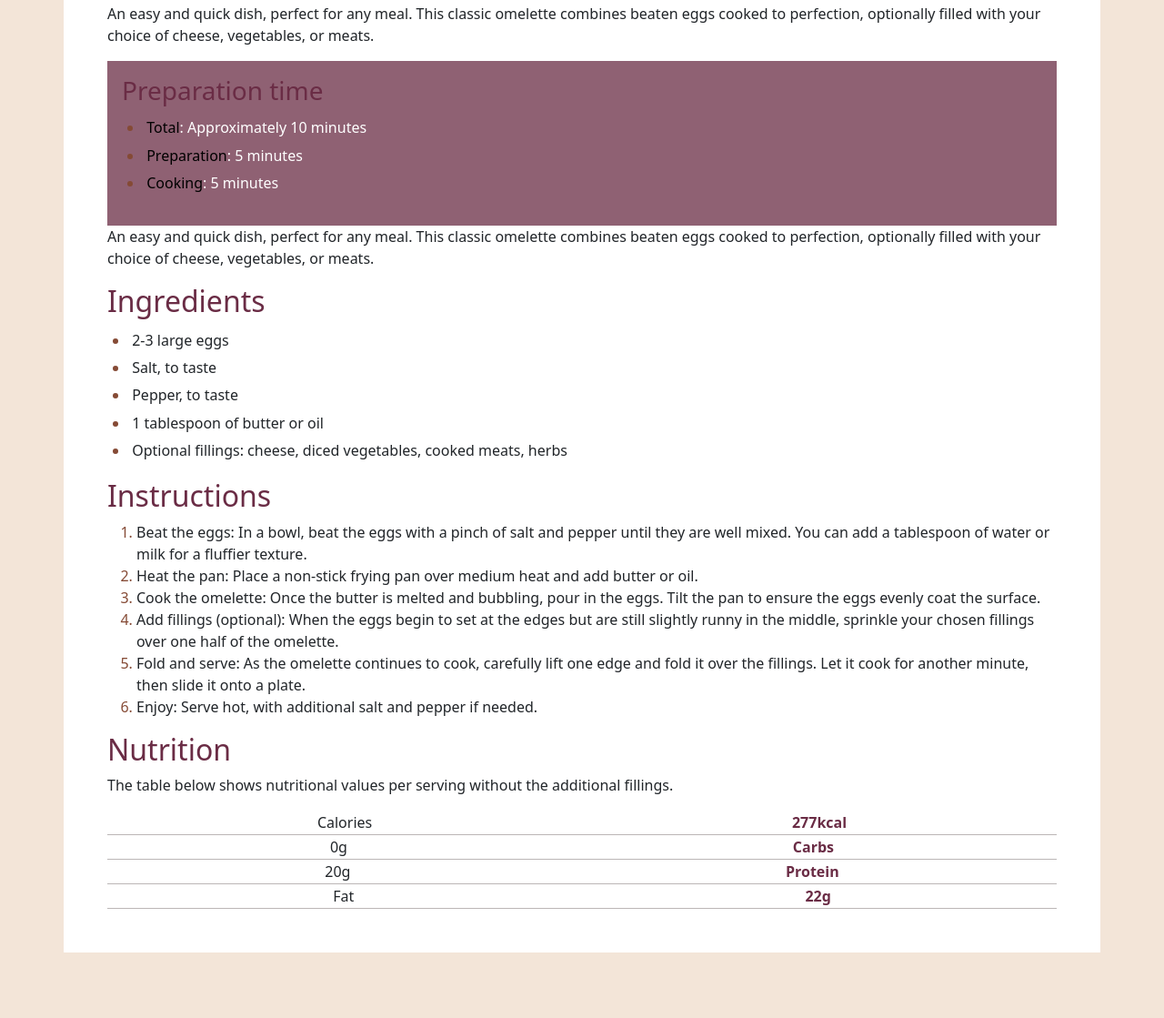
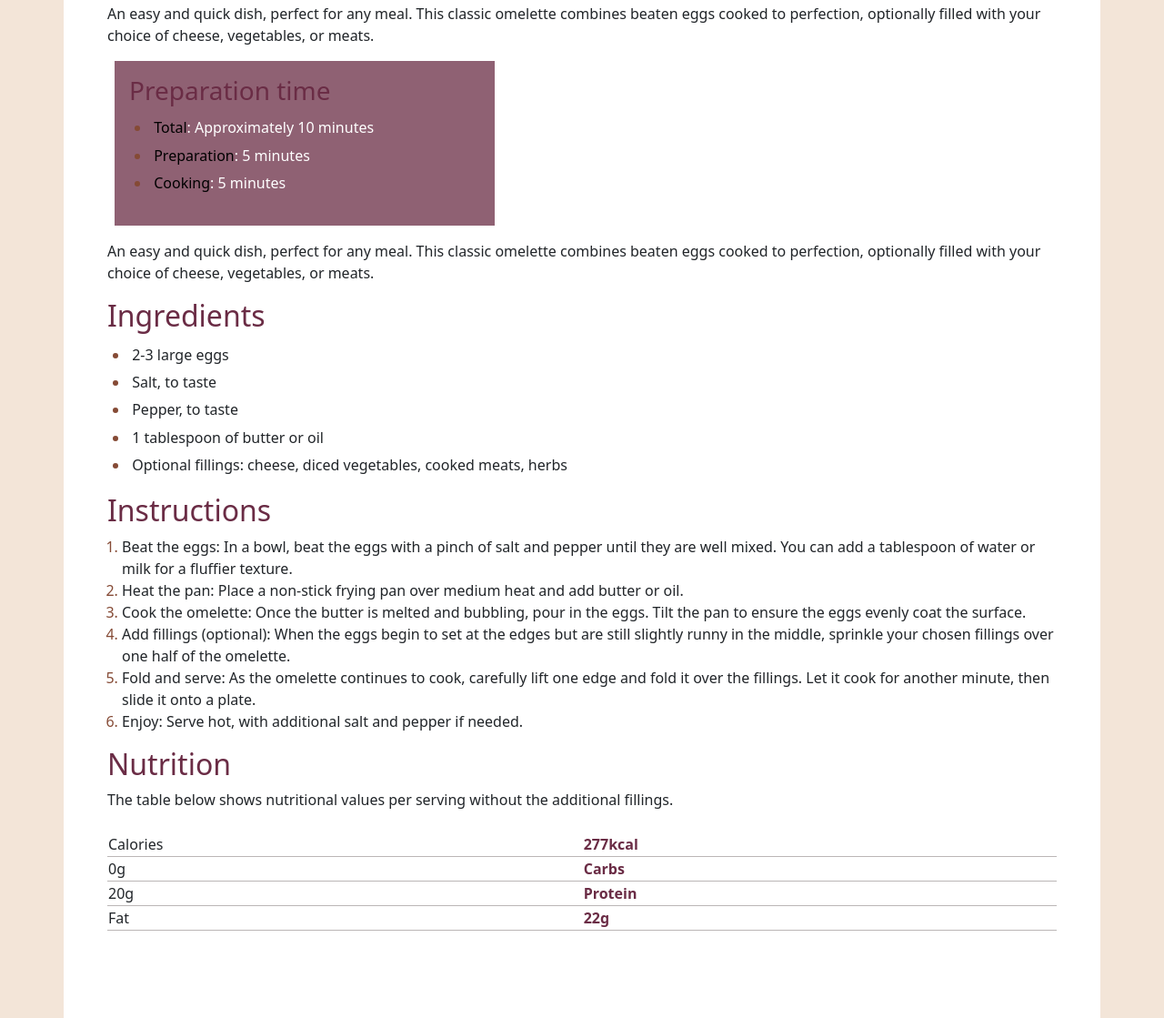
Before and after one commit to Cassius269/css-integration-exercize-group, a website built with Vite: page src/index.html in a window 1280 px wide. Shown: the part 600-1719 px from the top of the page at 91% size. Before the commit the page ends 1647 px from the top, so only its background shows below. Built offline with nearby package versions, Linux system fonts and the light colour scheme.

Commit message:
amélioration de l'intégration

```diff
--- a/src/index.html
+++ b/src/index.html
@@ -21,7 +21,7 @@
       to perfection, optionally filled with your choice of cheese, vegetables, or meats.
     </p>
 
-    <article class="bg-secondary text-white p-3 bg-opacity-75">
+    <article id="mainArticlePreparationTime" class="bg-secondary text-white p-3 bg-opacity-75 ms-2 mb-3">
         <h3 class="text-secondary">Preparation time</h3>
         <ul>
             <li><span class="text-black">Total</span>: Approximately 10 minutes</li>
@@ -34,7 +34,7 @@
   An easy and quick dish, perfect for any meal. This classic omelette combines beaten eggs cooked
   to perfection, optionally filled with your choice of cheese, vegetables, or meats.
 </p>
-    <section>
+    <section class="mb-3">
       <h2>Ingredients</h2>
         <ul>
          <li>2-3 large eggs</li>
@@ -46,7 +46,7 @@
     </section>
 
 
-    <section>
+    <section class="mb-3">
       <h2>Instructions</h2>
       <ol>
         <li>Beat the eggs: In a bowl, beat the eggs with a pinch of salt and pepper until they are well mixed.
@@ -63,9 +63,9 @@
     </section>
 
 
-    <section>
+    <section class="mb-5">
       <h2>Nutrition </h2>
-      <p>The table below shows nutritional values per serving without the additional fillings.</p>
+      <p class="mb-4">The table below shows nutritional values per serving without the additional fillings.</p>
       <table>
           <tr>
               <td>Calories</td>
--- a/src/scss/components/_lists.scss
+++ b/src/scss/components/_lists.scss
@@ -11,6 +11,7 @@ ul {
 }
 
 ol {
+        margin-left: -1rem;
     li {
      &::marker {
         color: $primary;
--- a/src/scss/components/_table.scss
+++ b/src/scss/components/_table.scss
@@ -1,10 +1,11 @@
 table {
     margin: auto;
-    width: 100%;
+    width: 100%; /* prendre toute la largeur du parent direct */
     border-collapse:  collapse;
     tr {
-        display: flex;
-        justify-content: space-around;
         border-bottom: 0.5px solid rgb(187, 182, 182);
+        td {
+            text-align: start;
+        }
     }
 }
--- a/src/scss/pages/_homepage.scss
+++ b/src/scss/pages/_homepage.scss
@@ -1 +1,8 @@
 @use '../components/table';
+@use '../utils/placeholders' as *;
+
+main {
+    #mainArticlePreparationTime {
+        @extend %manageWidthArticlePreparationTime;
+    }
+}
--- /dev/null
+++ b/src/scss/utils/_placeholders.scss
@@ -0,0 +1,14 @@
+/* Placeholder pour gérer la largeur du block article contenant les informations du temps de préparation de la recette */
+%manageWidthArticlePreparationTime {
+    /* Mobile first */
+    width: 100%;
+ /* Tablette */
+    @media screen and (width>768px) {
+        width: 57%;
+    }
+
+    /* Ordinateurs */
+    @media screen and (width>992px) {
+        width: 40%;
+    }
+}
```
